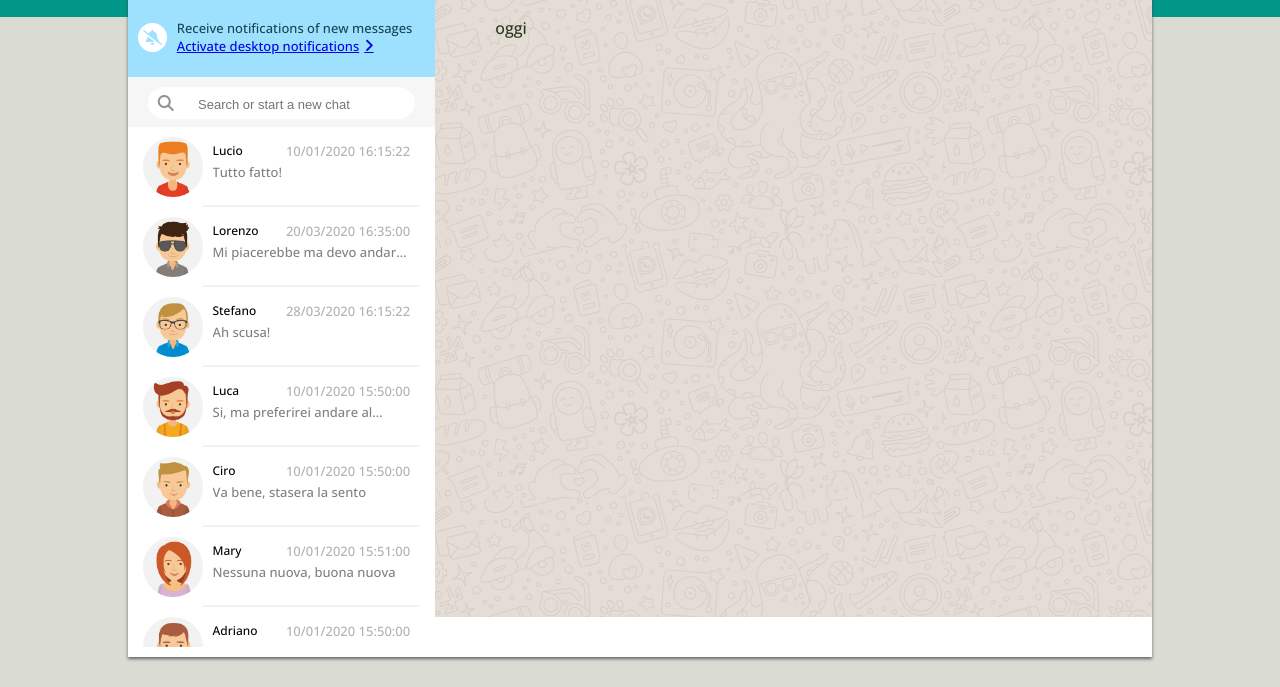
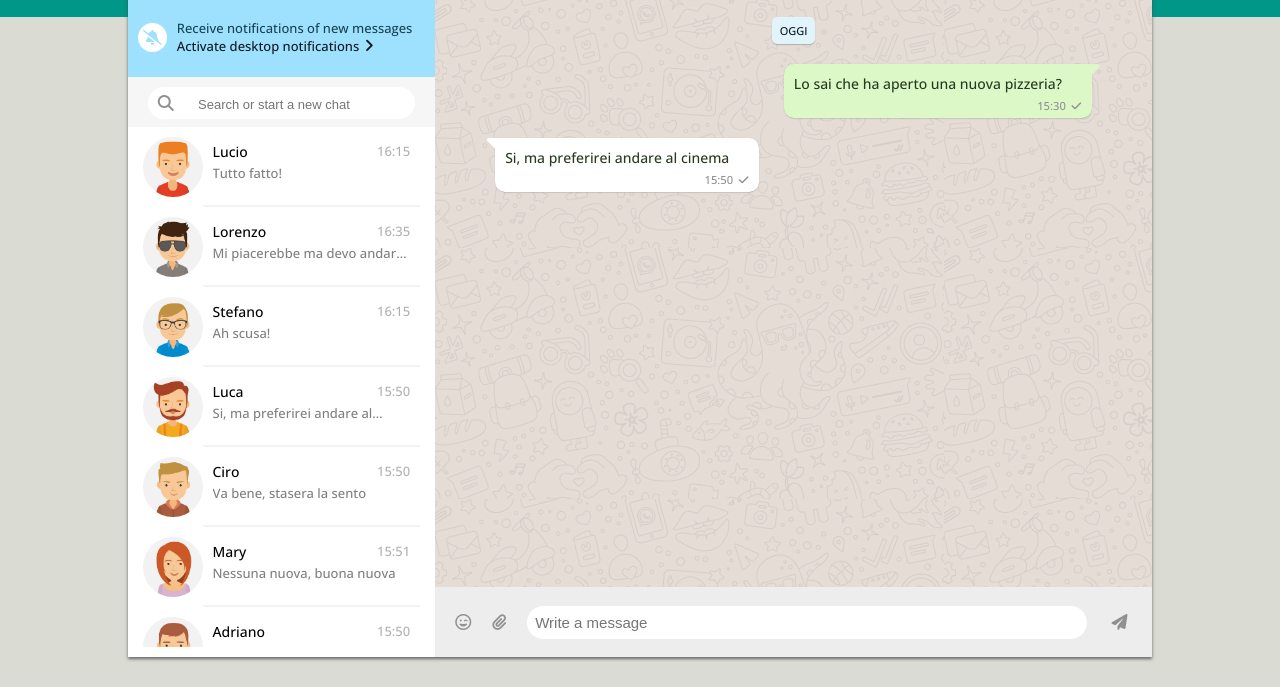
Before and after one commit to Eriksioxx/vue-boolzapp, a plain HTML site: page index.html in a window 1280 px wide. Both pictures are taken after a click on the element 281 px from the left and 500 px from the top of the page. Shown: the part 113-800 px from the top of the page. Drawn offline with nearby package versions, Linux system fonts and the light colour scheme.

Commit message:
exercise

```diff
--- a/index.html
+++ b/index.html
@@ -135,15 +135,34 @@
 
                         <!-- Caselle messaggi per ogni chat -->
                         <div class="box">
-                            <div v-for="(key,index) in contacts[indexCounter].messages" v-bind:class="key.status"
+                            <div v-for="(key,index) in contacts[indexCounter].messages" :class="key.status"
                                 class="message">
-
+                                <p>{{key.message}}</p>
+                                <div class="info_box">
+                                    <i @click="selectMessage(index)" class="fas fa-chevron-down"></i>
+                                    <div class="info_menu" v-if="index == counterMessage"
+                                        :class="(contacts[indexCounter].messages[counterMessage].status === 'received')?'right':''">
+                                        <ul>
+                                            <li v-for="(element, index) in infoMenu">
+                                                <a href="#">{{element}}</a>
+                                            </li>
+                                        </ul>
+                                    </div>
+                                </div>
+                                <div class="time_box">
+                                    <p>{{key.date}}</p>
+                                    <i class="fas fa-check"></i>
+                                    <div class="spunte"></div>
+                                </div>
                             </div>
-
-
                         </div>
                     </section>
-
+                    <section class="footer_main">
+                        <i class="far fa-grin-wink"></i>
+                        <i class="fas fa-paperclip"></i>
+                        <input placeholder="Write a message">
+                        <i class="fas fa-paper-plane"></i>
+                    </section>
                 </div>
             </div>
         </div>
--- a/script.js
+++ b/script.js
@@ -5,6 +5,8 @@ const app = new Vue({
     el: '#app',
     data: {
         indexCounter: -1,
+        timeClicked: 0,
+        counterMessage: null,
         personalId: {
             name: 'Erik S.',
             avatar: 'Erik.jpg'
@@ -17,17 +19,17 @@ const app = new Vue({
                 visible: true,
                 messages: [
                     {
-                        date: '10/01/2020 15:30:55',
+                        date: '15:30',
                         message: 'Hai portato a spasso il cane?',
                         status: 'sent'
                     },
                     {
-                        date: '10/01/2020 15:50:00',
+                        date: '15:50',
                         message: 'Ricordati di stendere i panni',
                         status: 'sent'
                     },
                     {
-                        date: '10/01/2020 16:15:22',
+                        date: '16:15',
                         message: 'Tutto fatto!',
                         status: 'received'
                     }
@@ -40,17 +42,17 @@ const app = new Vue({
                 visible: true,
                 messages: [
                     {
-                        date: '20/03/2020 16:30:00',
+                        date: '16:30',
                         message: 'Ciao come stai?',
                         status: 'sent'
                     },
                     {
-                        date: '20/03/2020 16:30:55',
+                        date: '16:30',
                         message: 'Bene grazie! Stasera ci vediamo?',
                         status: 'received'
                     },
                     {
-                        date: '20/03/2020 16:35:00',
+                        date: '16:35',
                         message: 'Mi piacerebbe ma devo andare a fare la spesa.',
                         status: 'sent'
                     }
@@ -63,17 +65,17 @@ const app = new Vue({
                 visible: true,
                 messages: [
                     {
-                        date: '28/03/2020 10:10:40',
+                        date: '10:10',
                         message: 'La Marianna va in campagna',
                         status: 'received'
                     },
                     {
-                        date: '28/03/2020 10:20:10',
+                        date: '10:20',
                         message: 'Sicuro di non aver sbagliato chat?',
                         status: 'sent'
                     },
                     {
-                        date: '28/03/2020 16:15:22',
+                        date: '16:15',
                         message: 'Ah scusa!',
                         status: 'received'
                     }
@@ -86,12 +88,12 @@ const app = new Vue({
                 visible: true,
                 messages: [
                     {
-                        date: '10/01/2020 15:30:55',
+                        date: '15:30',
                         message: 'Lo sai che ha aperto una nuova pizzeria?',
                         status: 'sent'
                     },
                     {
-                        date: '10/01/2020 15:50:00',
+                        date: '15:50',
                         message: 'Si, ma preferirei andare al cinema',
                         status: 'received'
                     }
@@ -104,12 +106,12 @@ const app = new Vue({
                 visible: true,
                 messages: [
                     {
-                        date: '10/01/2020 15:30:55',
+                        date: '15:30',
                         message: 'Ricordati di chiamare la nonna',
                         status: 'sent'
                     },
                     {
-                        date: '10/01/2020 15:50:00',
+                        date: '15:50',
                         message: 'Va bene, stasera la sento',
                         status: 'received'
                     }
@@ -122,17 +124,17 @@ const app = new Vue({
                 visible: true,
                 messages: [
                     {
-                        date: '10/01/2020 15:30:55',
+                        date: '15:30',
                         message: 'Ciao Claudia, hai novità?',
                         status: 'sent'
                     },
                     {
-                        date: '10/01/2020 15:50:00',
+                        date: '15:50',
                         message: 'Non ancora',
                         status: 'received'
                     },
                     {
-                        date: '10/01/2020 15:51:00',
+                        date: '15:51',
                         message: 'Nessuna nuova, buona nuova',
                         status: 'sent'
                     }
@@ -145,12 +147,12 @@ const app = new Vue({
                 visible: true,
                 messages: [
                     {
-                        date: '10/01/2020 15:30:55',
+                        date: '15:30',
                         message: 'Fai gli auguri a Martina che è il suo compleanno!',
                         status: 'sent'
                     },
                     {
-                        date: '10/01/2020 15:50:00',
+                        date: '15:50',
                         message: 'Grazie per avermelo ricordato, le scrivo subito!',
                         status: 'received'
                     }
@@ -163,28 +165,41 @@ const app = new Vue({
                 visible: true,
                 messages: [
                     {
-                        date: '10/01/2020 15:30:55',
+                        date: '15:30',
                         message: 'Ciao, andiamo a mangiare la pizza stasera?',
                         status: 'received'
                     },
                     {
-                        date: '10/01/2020 15:50:00',
+                        date: '15:50',
                         message: 'No, l\'ho già mangiata ieri, ordiniamo sushi!',
                         status: 'sent'
                     },
                     {
-                        date: '10/01/2020 15:51:00',
+                        date: '15:51',
                         message: 'OK!!',
                         status: 'received'
                     }
                 ],
             }
-        ]
+        ],
+        infoMenu: ['Reply', 'Forward message', 'Important Message', 'Delete Message']
     },
 
     methods: {
         selectContact(index) {
             this.indexCounter = index;
-        }
+            this.counterMessage = null;
+        },
+        selectMessage(index) {
+            if (this.timeClicked == 0) {
+                this.counterMessage = index;
+                this.timeClicked++;
+            } else {
+                this.counterMessage = null;
+                this.timeClicked--;
+            }
+        },
+
+
     }
 })
--- a/styles.css
+++ b/styles.css
@@ -8,6 +8,14 @@ body {
     font-family: 'Open Sans', sans-serif;
 }
 
+li {
+    list-style-type: none;
+}
+
+a {
+    text-decoration: none;
+    color: #0e191f;
+}
 
 /* *****MAIN***** */
 .background {
@@ -161,7 +169,7 @@ align-items: center;
     justify-content: space-between;
 }
 .chat_users .txt_user .username .name {
-    font-size: 12px;
+    font-size: 14px;
     font-weight: lighter;
 }
 .chat_users .txt_user .username .time {
@@ -268,7 +276,7 @@ height: 1px;
 /*****Main della chat*****/
 
 .right_container .chat_main{
-    height: calc(100% - 100px);
+    height: calc(100% - 130px);
     background-image: url(img/mine.jpg);
     padding: 20px 60px;
     color: #27391f;
@@ -279,3 +287,165 @@ height: 1px;
     display: flex;
     flex-direction: column;
 }
+.chat_main .day_main {
+    margin-bottom: 20px;
+}
+.chat_main .message {
+    max-width: 500px;
+    margin-bottom: 20px;
+    display: flex;
+}
+.chat_main .day.center {
+align-self: center;
+}
+.chat_main .day.center p {
+    font-size: 11px;
+    text-transform: uppercase;
+    color: #0e191f;
+    background-color: #e1f4fb;
+    border-radius: 5px;
+    padding: 6px 8px;
+    box-shadow: 0 1px 1px rgba(128, 128, 128, 0.5);
+}
+.chat_main .box .message {
+    min-width: 80px;
+    max-width: 500px;
+    padding: 10px 30px 25px 10px;
+    box-shadow: 0 0.5px 1px rgba(128, 128, 128, 0.5);
+    word-break: break-all;
+
+    position: relative;
+}
+.chat_main .box .message > p {
+    font-size: 14px;
+}
+.message.sent {
+    align-self: flex-end;
+    background-color: #dcf8c7;
+    border-radius: 10px 0 10px 10px;
+}
+.message.sent::after {
+    content: "\f0d8";
+    color: #dcf8c7;
+    font-size: 30px;
+    font-family: 'FontAwesome';
+    font-weight: bolder;
+    position: absolute;
+    top: -9.5px;
+    right: -9px;
+    transform: rotate(-45deg);
+}
+.message.received {
+    align-self: flex-start;
+    background-color: #fff;
+    border-radius: 0 10px 10px 10px;
+}
+.message.received::before {
+    content: "\f0d8";
+    color: #fff;
+    font-size: 30px;
+    font-family: 'FontAwesome';
+    font-weight: bolder;
+    position: absolute;
+    top: -9.5px;
+    left: -9px;
+    transform: rotate(45deg);
+}
+.chat_main .box .message .info_box {
+    position: absolute;
+    top: 0;
+    right: 2px;
+    padding: 4px 8px;
+    border-radius: 50%;
+    color: #919191;
+}
+.chat_main .box .message .info_box i {
+    font-size: 12px;
+    display: none;
+}
+
+.chat_main .box .message:hover > .info_box i {
+    display: block;
+    cursor: pointer;
+    animation: display 0.2s linear;
+}
+
+@keyframes display {
+    0% {
+    opacity: 0;
+    font-size: 0.1px;
+    }
+    100% {
+    opacity: 1;
+    font-size: 14px;
+    }
+}
+
+/*Menu messaggi in chat*/
+.chat_main  .message .info_menu {
+    width: 200px;
+    background-color: #fff;
+    border-radius: 5px;
+    box-shadow: 0 0 10px rgba(128, 128, 128, 0.5);
+    position: absolute;
+    top: 30px;
+    right: 0;
+    z-index: 1;
+}
+.chat_main .message .info_menu.right {
+    right: -180px;
+}
+.chat_main .info_menu li {
+    font-size: 14px;
+    padding: 10px 20px;
+    cursor: pointer;
+    transition: all 0.1s linear;
+}
+.chat_main .info_menu li:hover {
+    background-color: #ededed;
+}
+.chat_main .message .time_box {
+    position: absolute;
+    display: flex;
+    align-items: center;
+    bottom: 5px;
+    right: 10px;
+
+    font-size: 0.7em;
+    color: #919191;
+}
+.chat_main .message .time_box p {
+    margin-right: 5px;
+}
+
+/*****Footer*****/
+.right_container .footer_main {
+    height: 70px;
+    background-color: #ededed;
+    display: flex;
+    justify-content: space-between;
+    align-items: center;
+    padding: 10px 20px;
+}
+.right_container .footer_main i {
+    font-size: 16px;
+    color: #919191;
+    cursor: pointer;
+}
+.right_container .footer_main i:not(:last-child) {
+    margin-right: 20px;
+}
+.right_container .footer_main i:last-child {
+    width: 25px;
+    text-align: center;
+}
+.right_container .footer_main input {
+    flex-grow: 1;
+    font-size: 15px;
+    color: #919191;
+    margin-right: 20px;
+    padding: 8px;
+    border: none;
+    outline: 0;
+    border-radius: 30px;
+}
```
